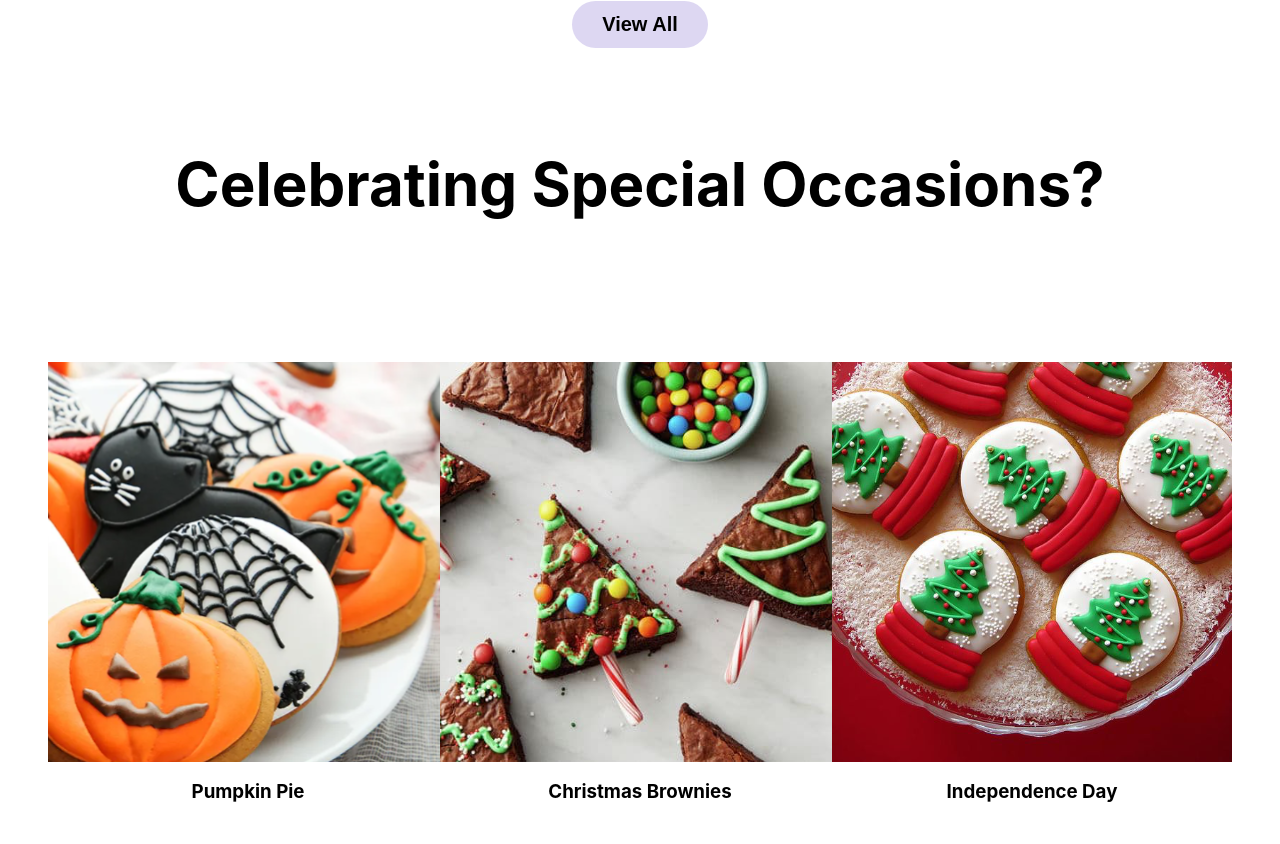
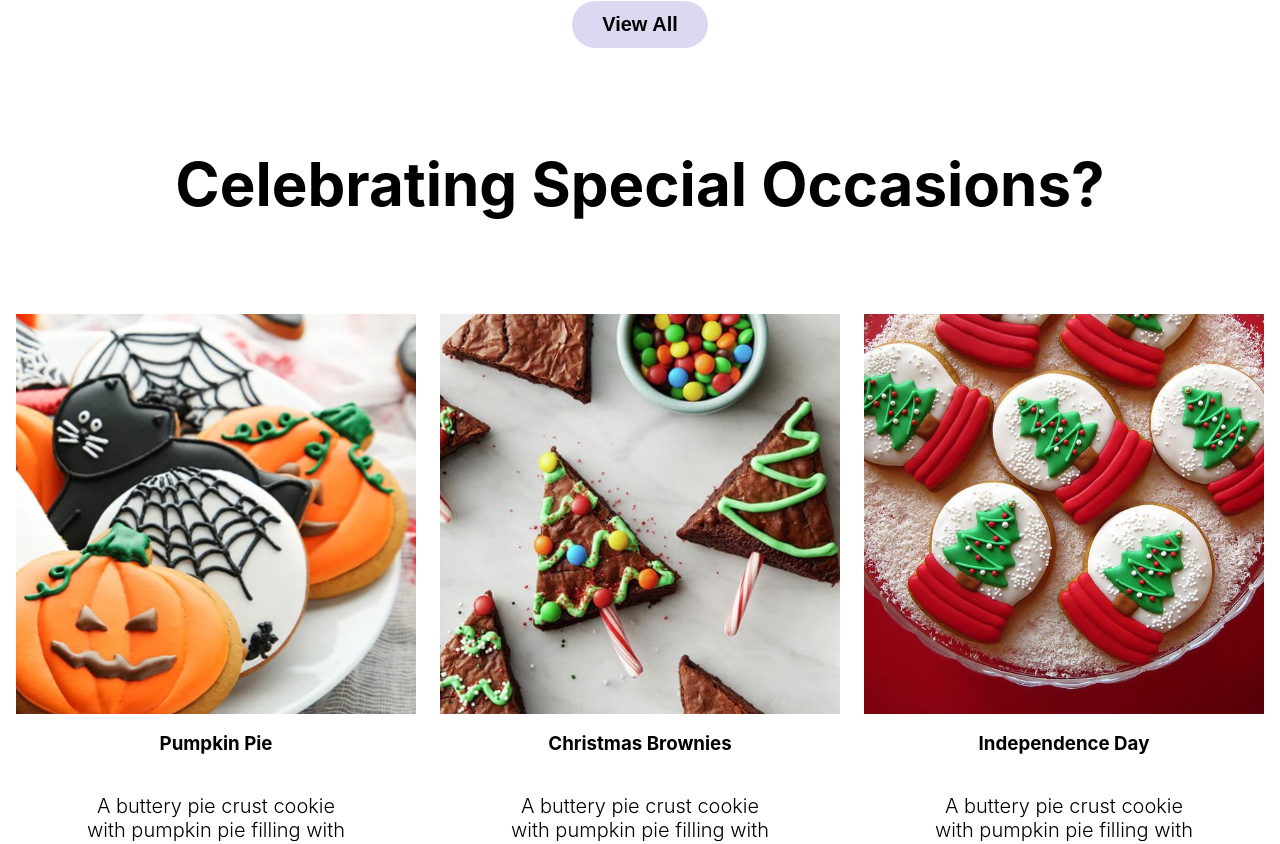
Before and after one commit to SaraBaassiri/baked_lb-website, a React (Create React App) app in the folder baked/: page / in a window 1280 px wide. Shown: the part 3501-4345 px from the top of the page. Built offline with nearby package versions, Linux system fonts and the light colour scheme.

Commit message:
Update Home.jsx

```diff
--- a/baked/src/Views/Home/Home.jsx
+++ b/baked/src/Views/Home/Home.jsx
@@ -250,8 +250,8 @@ export default function Home() {
               <img src="BlueCup.png" alt="Cupcake" />
               <h3>Cupcake</h3>
               <p id="desc">
-                A very smoochy buttered piece of cake,
-                with a frosty topic that you would fall for.
+                A very smoochy buttered piece of cake, with a frosty topic that
+                you would fall for.
               </p>
               <p id="price">$5</p>
               <button id="buyNowBtn">Buy Now</button>
@@ -262,8 +262,8 @@ export default function Home() {
               <img src="RedCake.png" alt="Red Velvet Cookie" />
               <h3>Red Velvet Cookie</h3>
               <p id="desc">
-                A bright red velvet cookies filled with M&M’s,
-                gooey melty dark chocolate chips and rich dark chunks.
+                A bright red velvet cookies filled with M&M’s, gooey melty dark
+                chocolate chips and rich dark chunks.
               </p>
               <p id="price">$2.5</p>
               <button id="buyNowBtn">Buy Now</button>
@@ -274,8 +274,8 @@ export default function Home() {
               <img src="MandM.png" alt="M&M" />
               <h3>M&M</h3>
               <p id="desc">
-                A very distinct colorful juicy piece of cake,
-                as each piece reflects the taste of a yummy fruity element.
+                A very distinct colorful juicy piece of cake, as each piece
+                reflects the taste of a yummy fruity element.
               </p>
               <p id="price">$10</p>
               <button id="buyNowBtn">Buy Now</button>
@@ -295,13 +295,13 @@ export default function Home() {
         <h1>Celebrating Special Occasions?</h1>
         <Grid
           container
-          spacing={3}
-          columns={24}
+          spacing={15}
+          columns={18}
           alignItems="center"
           justify="center"
           style={{ minHeight: "100vh", paddingInline: "5%" }}
         >
-          <Grid item xs={8}>
+          <Grid item xs={6}>
             <div className="item">
               <img src={Pumpkin} alt="" />
               <h3>Pumpkin Pie</h3>
@@ -311,7 +311,7 @@ export default function Home() {
               </p>
             </div>
           </Grid>
-          <Grid item xs={8}>
+          <Grid item xs={6}>
             <div className="item">
               <img src={ChrisBrownies} alt="" />
               <h3>Christmas Brownies</h3>
@@ -321,7 +321,7 @@ export default function Home() {
               </p>
             </div>
           </Grid>
-          <Grid item xs={8}>
+          <Grid item xs={6}>
             <div className="item">
               <img src={IndependanceDay} alt="" />
               <h3>Independence Day</h3>
```
